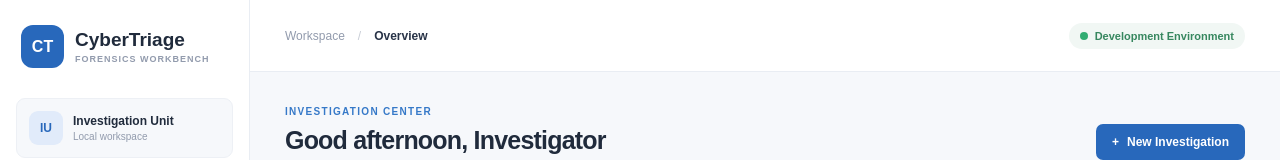
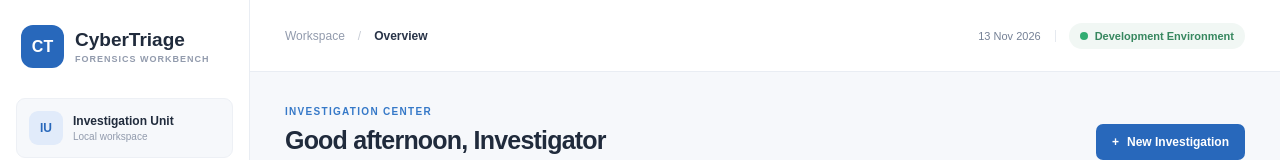
Before and after one commit to amethystakira/CyberTriage, a React app in the folder frontend/: page / in a window 1280 px wide. Shown: the top 160 px of the page. Built offline with nearby package versions, Linux system fonts and the light colour scheme; the HTML template or start-up script is replaced by a standard one.

Commit message:
Display current date in dashboard header

```diff
--- a/frontend/src/App.css
+++ b/frontend/src/App.css
@@ -488,3 +488,11 @@ button {
 .activity-section {
   margin-top: 0;
 }
+
+.current-date {
+  font-size: 11px;
+  color: #758196;
+  font-weight: 500;
+  padding-right: 14px;
+  border-right: 1px solid #e5e9ef;
+}
--- a/frontend/src/App.jsx
+++ b/frontend/src/App.jsx
@@ -132,12 +132,20 @@ function App() {
             <strong>{activePage}</strong>
           </div>
 
-          <div className="topbar-right">
+        <div className="topbar-right">
+            <div className="current-date">
+                {new Date().toLocaleDateString("en-IN", {
+                day: "2-digit",
+                month: "short",
+                year: "numeric",
+                })}
+            </div>
+
             <div className="environment-badge">
-              <span className="status-dot"></span>
-              Development Environment
+                <span className="status-dot"></span>
+                Development Environment
             </div>
-          </div>
+        </div>
         </header>
 
         <section className="content">
```
